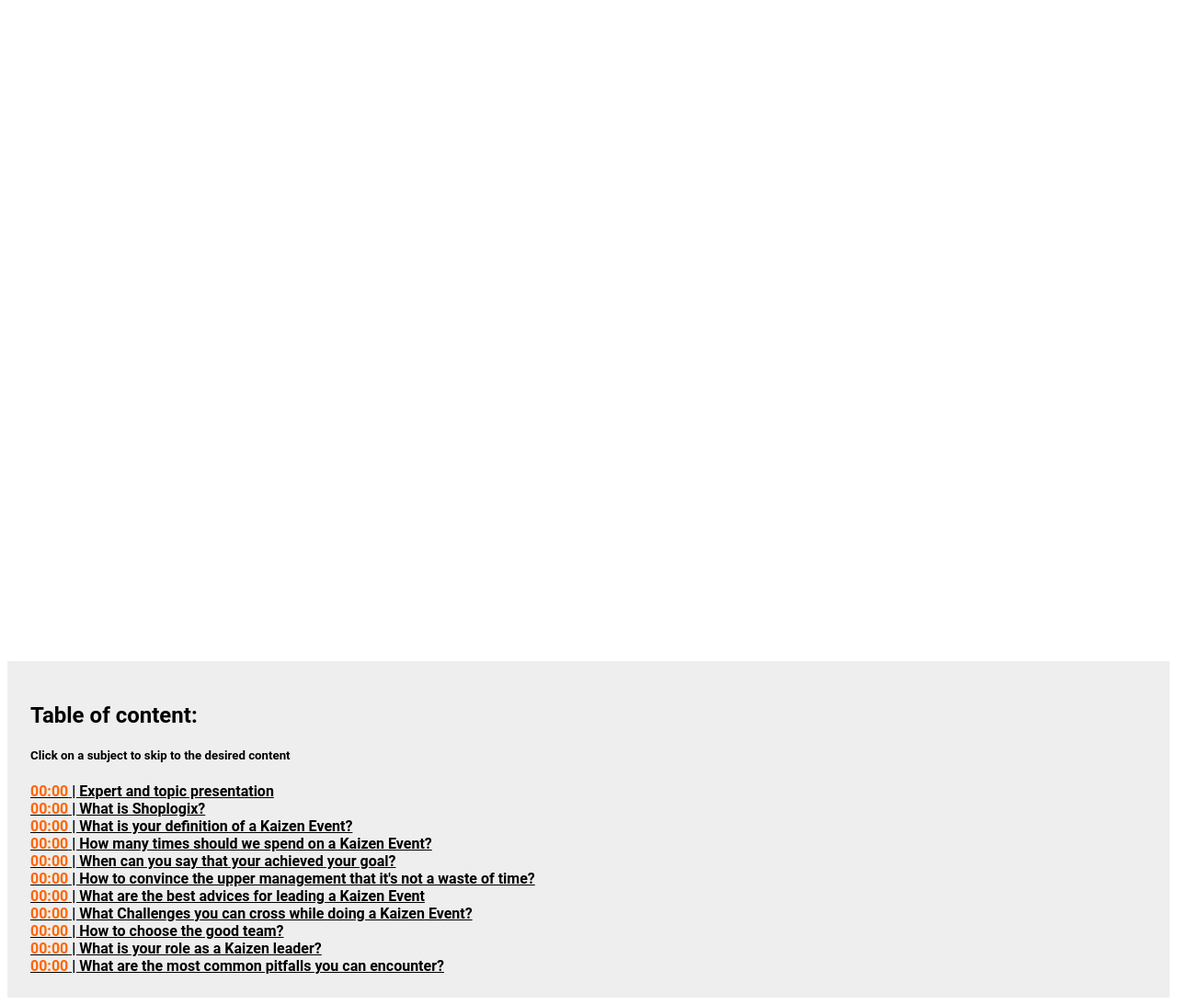
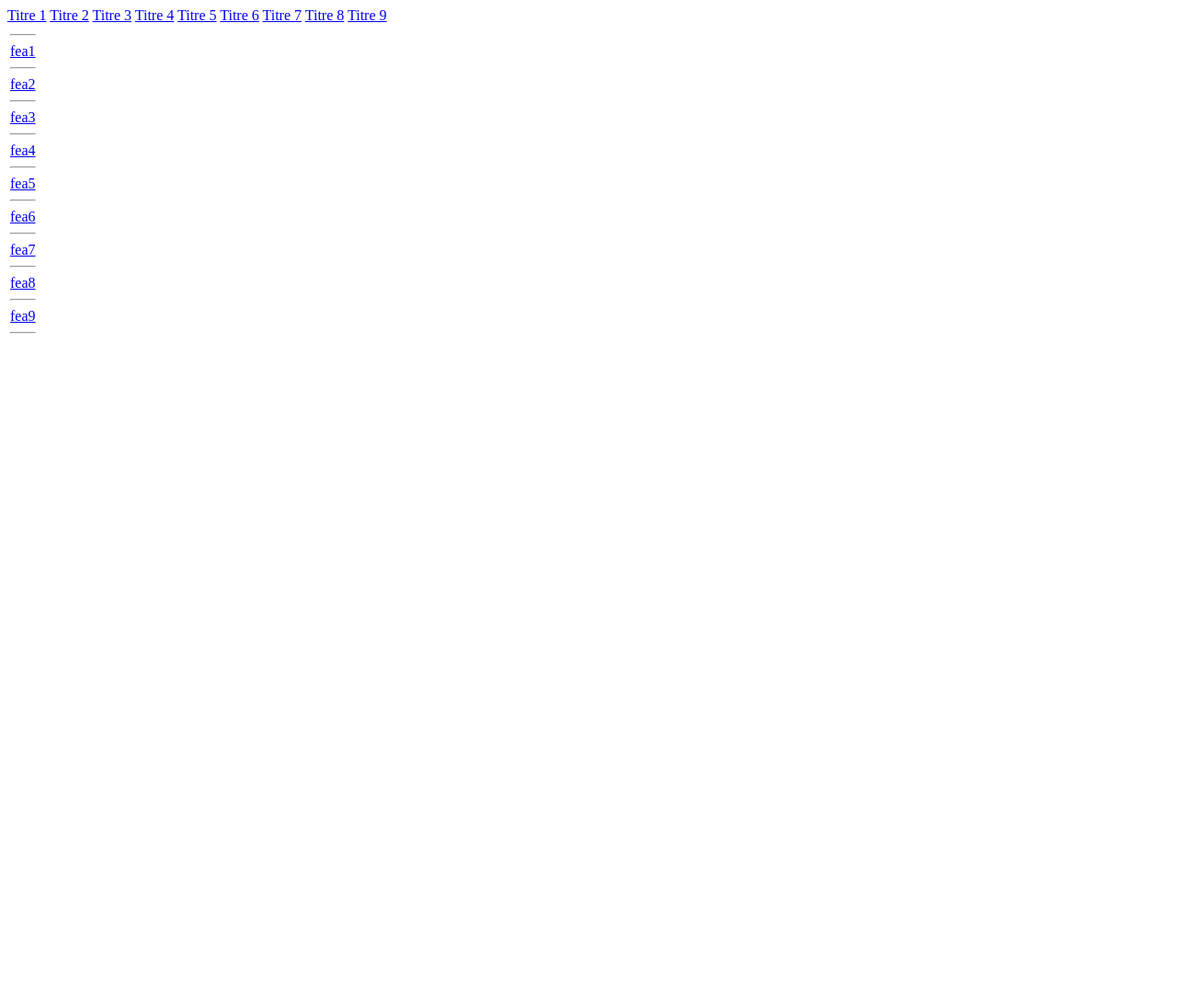
Before and after one commit to vregisflexpipe/video, a plain HTML site: page index.html in a window 1280 px wide. Shown: the whole page at 92% size. After the commit the page ends 800 px from the top, so only its background shows below. Drawn offline with nearby package versions, Linux system fonts and the light colour scheme.

Commit message:
Add files via upload

```diff
--- a/index.html
+++ b/index.html
@@ -1,61 +1,107 @@
-<!DOCTYPE html>
-<!--[if lt IE 7]>      <html class="no-js lt-ie9 lt-ie8 lt-ie7"> <![endif]-->
-<!--[if IE 7]>         <html class="no-js lt-ie9 lt-ie8"> <![endif]-->
-<!--[if IE 8]>         <html class="no-js lt-ie9"> <![endif]-->
-<!--[if gt IE 8]>      <html class="no-js"> <!--<![endif]-->
-<html>
-    <head>
-        <meta charset="utf-8">
-        <meta http-equiv="X-UA-Compatible" content="IE=edge">
-        <title></title>
-        <meta name="description" content="">
-        <meta name="viewport" content="width=device-width, initial-scale=1">
-        <link rel="stylesheet" href="">
-        <script src="https://ajax.googleapis.com/ajax/libs/jquery/1.7.1/jquery.min.js"></script>
-        <style>body {
-            font-family: "Roboto";
-            font-weight: 600;
-        } a {
-            color: #000;
-        } a:hover {
-            color: #f60;
-        }.orange {
-            color: #f60;
-        }.video-responsive{
-            overflow:hidden;
-            padding-bottom:56.25%;
-            position:relative;
-            height:0;
-        }.video-responsive iframe{
-            left:0;
-            top:0;
-            height:100%;
-            width:100%;
-            position:absolute;
-        }</style>
-    </head>
-    <body>
-        <!--[if lt IE 7]>
-            <p class="browsehappy">You are using an <strong>outdated</strong> browser. Please <a href="#">upgrade your browser</a> to improve your experience.</p>
-        <![endif]-->
+<style>
+.target {
+    width:565px;
+    height:315px;
+}
+.target > div {
+    display:none;
+}
 
-        <div class="video-responsive"><div id="player"></div></div>
-            <div style="background-color:#eee; padding:25px">
-                <h2>Table of content:</h3>
-                <h5>Click on a subject to skip to the desired content</h5>
-                <a href="#" id="Titre1"><span class="orange">00:00</span> | Expert and topic presentation</a><br>
-                <a href="#" id="Titre2"><span class="orange">00:00</span> | What is Shoplogix?</a><br>
-                <a href="#" id="Titre3"><span class="orange">00:00</span> | What is your definition of a Kaizen Event?</a><br>
-                <a href="#" id="Titre4"><span class="orange">00:00</span> | How many times should we spend on a Kaizen Event?</a><br>
-                <a href="#" id="Titre5"><span class="orange">00:00</span> | When can you say that your achieved your goal?</a><br>
-                <a href="#" id="Titre6"><span class="orange">00:00</span> | How to convince the upper management that it's not a waste of time?</a><br>
-                <a href="#" id="Titre7"><span class="orange">00:00</span> | What are the best advices for leading a Kaizen Event</a><br>
-                <a href="#" id="Titre8"><span class="orange">00:00</span> | What Challenges you can cross while doing a Kaizen Event?</a><br>
-                <a href="#" id="Titre9"><span class="orange">00:00</span> | How to choose the good team?</a><br>
-                <a href="#" id="Titre10"><span class="orange">00:00</span> | What is your role as a Kaizen leader?</a><br>
-                <a href="#" id="Titre11"><span class="orange">00:00</span> | What are the most common pitfalls you can encounter?</a>
-            </div>
+.target > div:target{
+    display:block;
+}</style>
 
-        <script src="video.js"></script>
-    </body>
-</html>
+<div class="btn-group">
+    <a href="#m1" class="btn--primary">Titre 1</a>
+    <a href="#m2" class="btn--primary">Titre 2</a>
+    <a href="#m3" class="btn--primary">Titre 3</a>
+    <a href="#m4" class="btn--primary">Titre 4</a>
+    <a href="#m5" class="btn--primary">Titre 5</a>
+    <a href="#m6" class="btn--primary">Titre 6</a>
+    <a href="#m7" class="btn--primary">Titre 7</a>
+    <a href="#m8" class="btn--primary">Titre 8</a>
+    <a href="#m9" class="btn--primary">Titre 9</a>
+
+</div>
+
+<table border="0">
+          <tr>
+            <td>
+              <hr>
+              <a href="#m1">
+                fea1
+              </a>
+              <br>
+              <hr>
+              <a href="#m2">
+                fea2
+              </a>
+              <br>
+              <hr>
+              <a href="#m3">
+                fea3
+              </a>
+              <br>
+              <hr>
+              <a href="#m4">
+                fea4
+              </a>
+              <br>
+              <hr>
+              <a href="#m5">
+                fea5
+              </a>
+              <br>
+              <hr>
+              <a href="#m6">
+                fea6
+              </a>
+              <br>
+              <hr>
+              <a href="#m7">
+                fea7
+              </a>
+              <br>
+              <hr>
+              <a href="#m8">
+                fea8
+              </a>
+              <br>
+              <hr>
+              <a href="#m9">
+                fea9
+              </a>
+              <hr>
+            </td>
+          </tr>
+        </table>
+
+<div class="target">
+    <div id="m1">
+        <iframe width="560" height="315" src="https://www.youtube.com/embed/z0DItJ6zHpM?start=1&autoplay=1" title="YouTube video player" frameborder="0" allow="accelerometer; autoplay; clipboard-write; encrypted-media; gyroscope; picture-in-picture" allowfullscreen></iframe>
+    </div>
+    <div id="m2">
+        <iframe width="560" height="315" src="https://www.youtube.com/embed/z0DItJ6zHpM?start=5&autoplay=1" title="YouTube video player" frameborder="0" allow="accelerometer; autoplay; clipboard-write; encrypted-media; gyroscope; picture-in-picture" allowfullscreen></iframe>
+    </div>
+    <div id="m3">
+        <iframe width="560" height="315" src="https://www.youtube.com/embed/z0DItJ6zHpM?start=10&autoplay=1" title="YouTube video player" frameborder="0" allow="accelerometer; autoplay; clipboard-write; encrypted-media; gyroscope; picture-in-picture" allowfullscreen></iframe>
+    </div>
+    <div id="m4">
+        <iframe width="560" height="315" src="https://www.youtube.com/embed/z0DItJ6zHpM?start=15&autoplay=1" title="YouTube video player" frameborder="0" allow="accelerometer; autoplay; clipboard-write; encrypted-media; gyroscope; picture-in-picture" allowfullscreen></iframe>
+    </div>
+    <div id="m5">
+        <iframe width="560" height="315" src="https://www.youtube.com/embed/z0DItJ6zHpM?start=20&autoplay=1" title="YouTube video player" frameborder="0" allow="accelerometer; autoplay; clipboard-write; encrypted-media; gyroscope; picture-in-picture" allowfullscreen></iframe>
+    </div>
+    <div id="m6">
+        <iframe width="560" height="315" src="https://www.youtube.com/embed/z0DItJ6zHpM?start=25&autoplay=1" title="YouTube video player" frameborder="0" allow="accelerometer; autoplay; clipboard-write; encrypted-media; gyroscope; picture-in-picture" allowfullscreen></iframe>
+    </div>
+    <div id="m7">
+        <iframe width="560" height="315" src="https://www.youtube.com/embed/z0DItJ6zHpM?start=30&autoplay=1" title="YouTube video player" frameborder="0" allow="accelerometer; autoplay; clipboard-write; encrypted-media; gyroscope; picture-in-picture" allowfullscreen></iframe>
+    </div>
+    <div id="m8">
+        <iframe width="560" height="315" src="https://www.youtube.com/embed/z0DItJ6zHpM?start=35&autoplay=1" title="YouTube video player" frameborder="0" allow="accelerometer; autoplay; clipboard-write; encrypted-media; gyroscope; picture-in-picture" allowfullscreen></iframe>
+    </div>
+    <div id="m9">
+        <iframe width="560" height="315" src="https://www.youtube.com/embed/z0DItJ6zHpM?start=40&autoplay=1" title="YouTube video player" frameborder="0" allow="accelerometer; autoplay; clipboard-write; encrypted-media; gyroscope; picture-in-picture" allowfullscreen></iframe>
+    </div>
+</div>
```
Also changed, not shown: video.js (line endings or trailing spaces).
